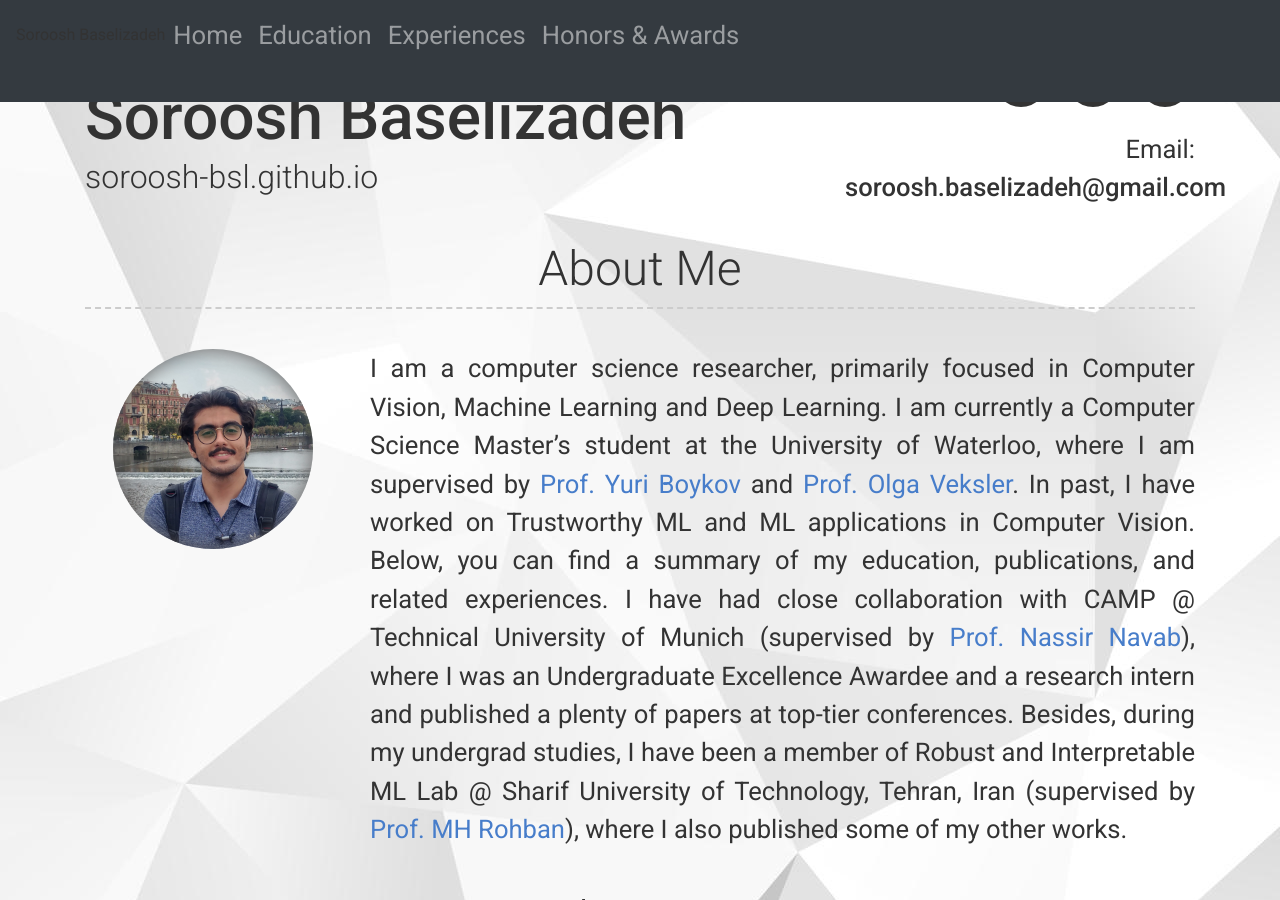
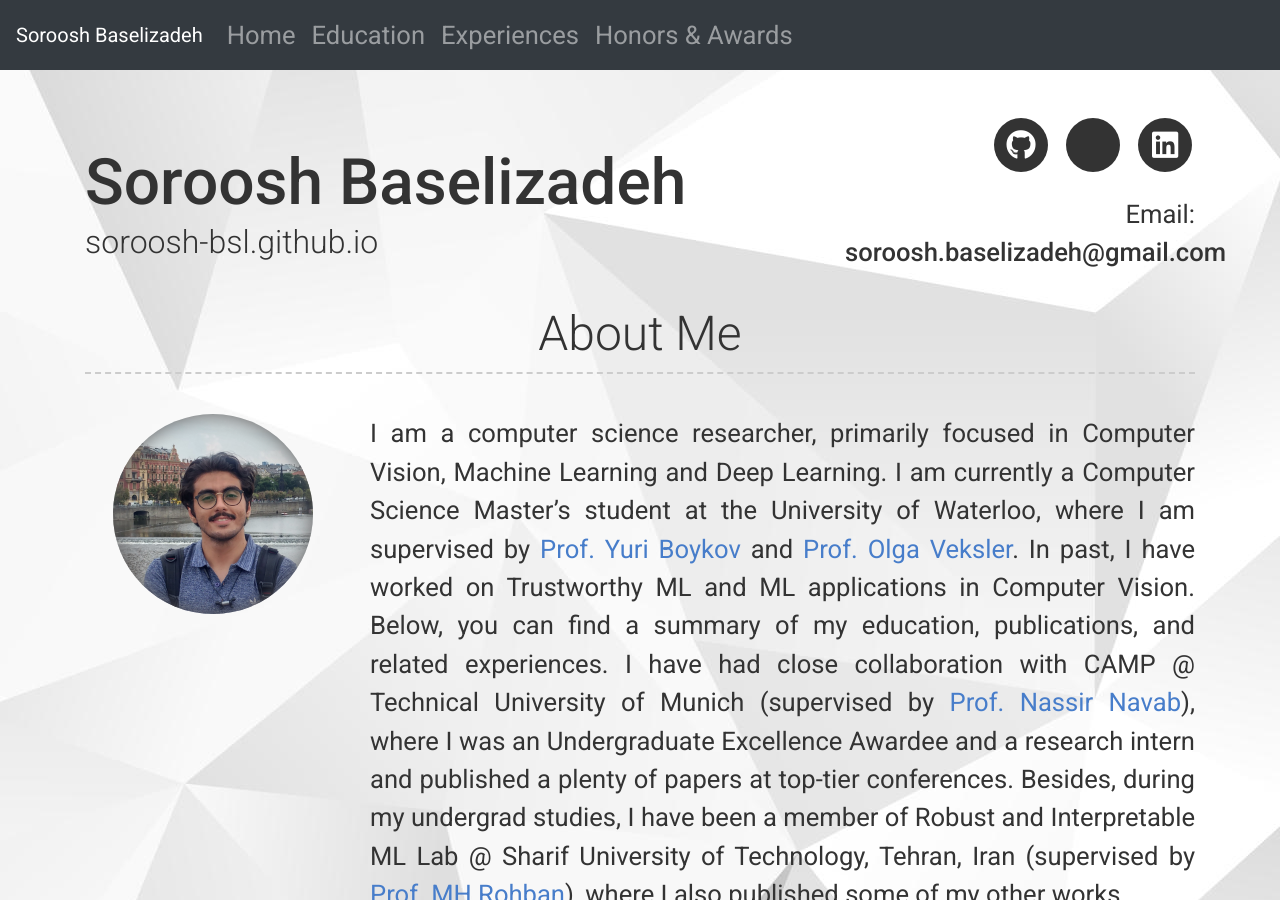
Before and after one commit to Soroosh-Bsl/soroosh-bsl.github.io, a Jekyll site: the page built from index.md, in a window 1280 px wide and 900 px high. Built offline with Jekyll 4.4.1, drawn with Linux system fonts in a browser that asks for light colours; nearby versions of some CDN libraries; a style sheet for code colours, icons or effects is not loaded.

Commit message:
navbar test

```diff
--- a/_includes/header.html
+++ b/_includes/header.html
@@ -5,7 +5,8 @@
 
 <div class="container header-contianer">
   <div class="row">
-     <nav class="navbar fixed-top navbar-expand-md navbar-dark bg-dark scrolling-navbar" style="padding-bottom: 40px;>
+    <div class="col-xs-12 col-sm-12 col-md-12 col-lg-12" style="padding-bottom: 65px;">
+      <nav class="navbar fixed-top navbar-expand-md navbar-dark bg-dark scrolling-navbar">
         <a class="navbar-brand" href="#">Soroosh Baselizadeh</a>
         <button class="navbar-toggler" type="button" data-toggle="collapse" data-target="#sticky-nav">
           <span class="navbar-toggler-icon"></span>
@@ -27,6 +28,7 @@
           </ul>
         </div>
       </nav>
+    </div>
     <div class="col-xs-12 col-sm-6 col-md-6 col-lg-8 header-left">
       <h1>{{ site.name | escape }}</h1>
       <h2>{{ site.title | escape }}</h2>
--- a/_layouts/default.html
+++ b/_layouts/default.html
@@ -18,7 +18,7 @@
 
       {%- if site.version == 2 -%}
         {% for section in site.content %}
-          <a class="anchor" id="{{ section.title|truncatewords:1 }}"></a>
+          <!--<a class="anchor" id="{{ section.title|truncatewords:1 }}"></a>-->
           <div class="container {{ section.layout }}-container">
             <h3>{{ section.title }}</h3>
             {% include {{ section.layout | prepend: "section-" | append: ".html" }} content=section.content %}
```
